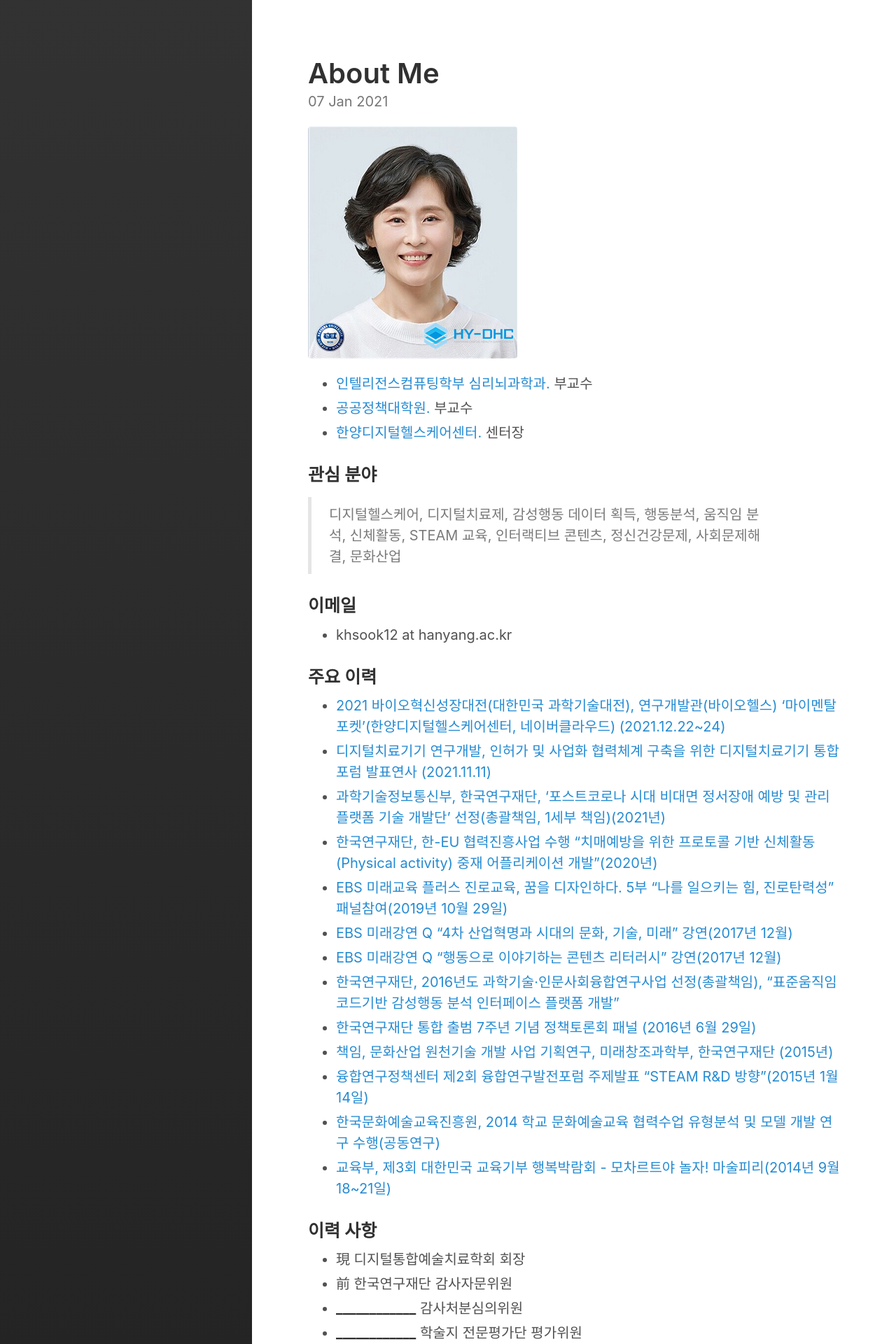
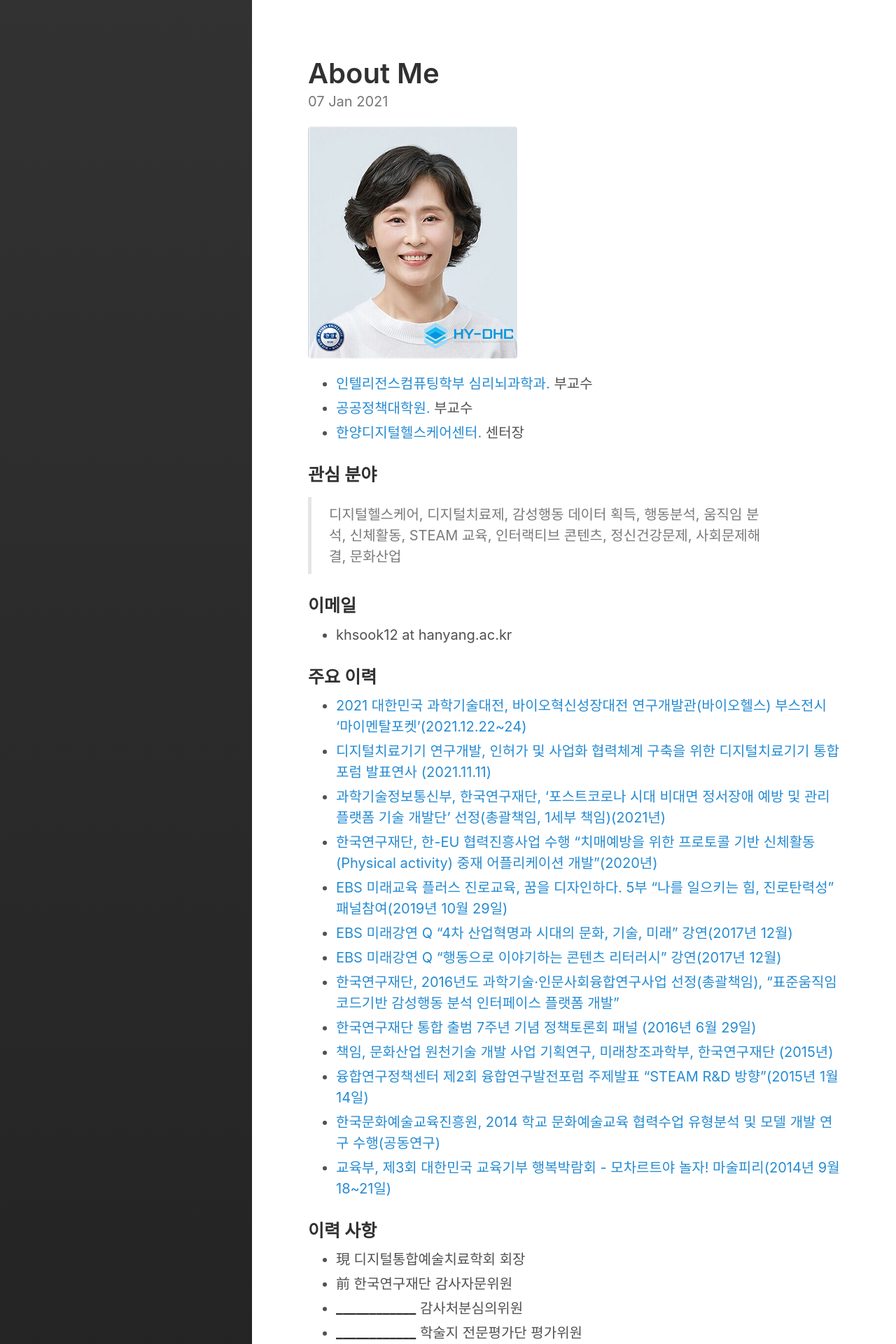
Before and after one commit to Rugger12/hyungsook, a Jekyll site: the page built from _posts/2021-01-07-about-me.md, in a window 1280 px wide. Shown: the top 1920 px of the page at 70% size. Built offline with Jekyll 4.4.1, drawn with Linux system fonts in a browser that asks for light colours.

Commit message:
Update 2021-01-07-about-me.md

```diff
--- a/_posts/2021-01-07-about-me.md
+++ b/_posts/2021-01-07-about-me.md
@@ -22,7 +22,7 @@ excerpt_separator:  <!--more-->
 
 <a name="experience"></a>
 ### 주요 이력
-*  <a href="https://www.yakup.com/news/index.html?mode=view&nid=264597" target="_blank"> 2021 바이오혁신성장대전(대한민국 과학기술대전), 연구개발관(바이오헬스) '마이멘탈포켓'(한양디지털헬스케어센터, 네이버클라우드) (2021.12.22~24)</a>
+*  <a href="https://www.yakup.com/news/index.html?mode=view&nid=264597" target="_blank"> 2021 대한민국 과학기술대전, 바이오혁신성장대전 연구개발관(바이오헬스) 부스전시 '마이멘탈포켓'(2021.12.22~24)</a>
 *  <a href="http://www.bokuennews.com/news/article.html?no=210000" target="_blank"> 디지털치료기기 연구개발, 인허가 및 사업화 협력체계 구축을 위한 디지털치료기기 통합포럼 발표연사 (2021.11.11)</a>
 *  <a href="https://www.msit.go.kr/bbs/view.do?sCode=user&mPid=112&mId=113&bbsSeqNo=94&nttSeqNo=3180485" target="_blank"> 과학기술정보통신부, 한국연구재단, '포스트코로나 시대 비대면 정서장애 예방 및 관리 플랫폼 기술 개발단' 선정(총괄책임, 1세부 책임)(2021년)</a>
 *  <a href="https://k-erc.eu/wp-content/uploads/2020/09/KERC-%ED%95%9C-EU-%EA%B3%B5%EB%8F%99%EC%97%B0%EA%B5%AC-%EC%88%98%ED%96%89%EC%82%AC%EB%A1%80%EC%A7%91-2020.09.pdf" target="_blank"> 한국연구재단, 한-EU 협력진흥사업 수행 "치매예방을 위한 프로토콜 기반 신체활동(Physical activity) 중재 어플리케이션 개발"(2020년)</a>
```
